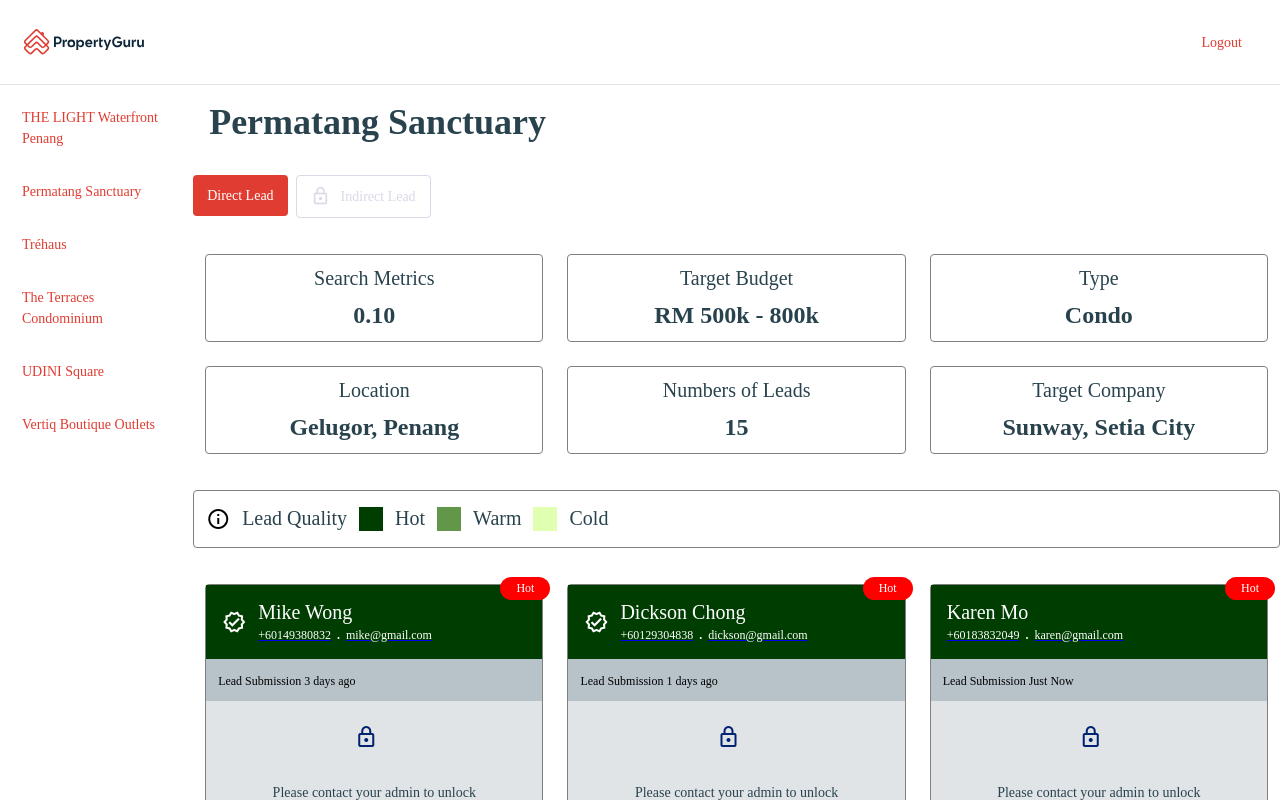
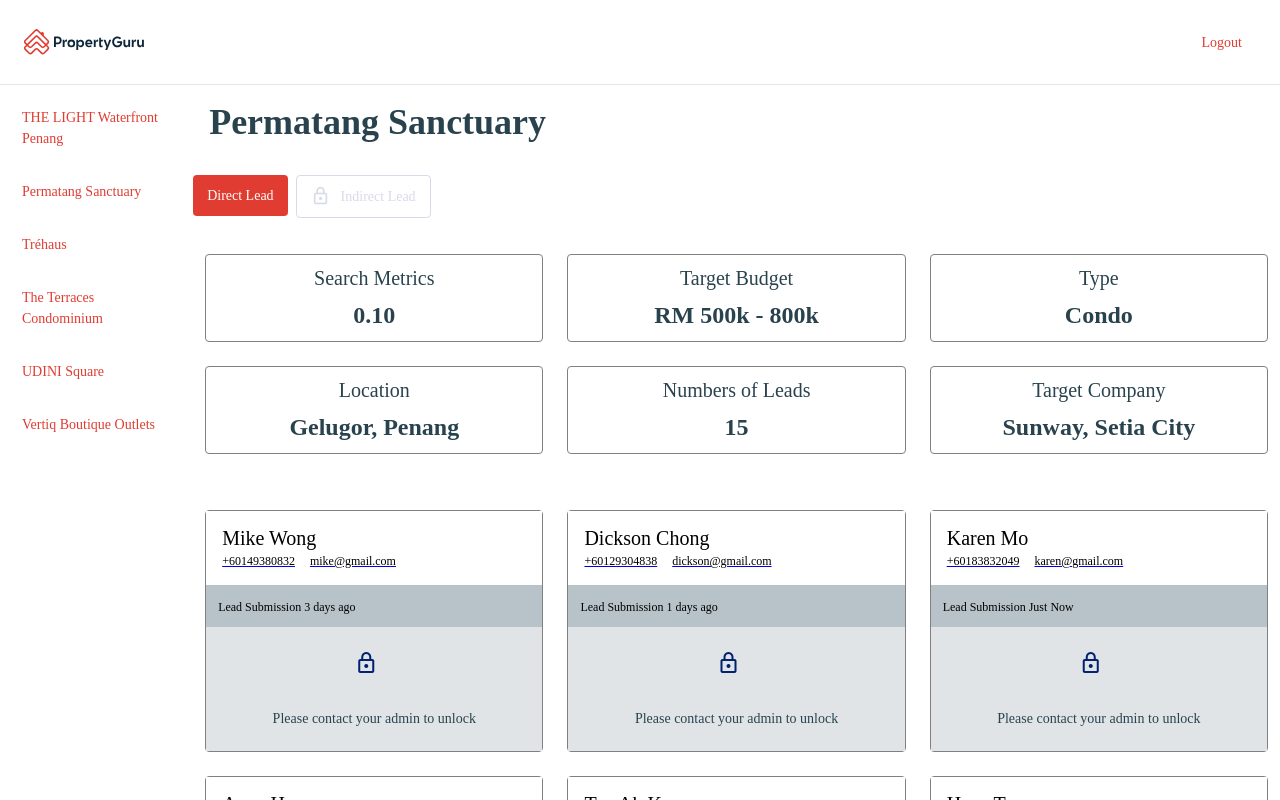
Before and after one commit to junKitClover/PGHack, a Next.js app: page /project/direct/permatang-sanctuary in a window 1280 px wide. Shown: the top 800 px of the page. Built offline with nearby package versions, Linux system fonts and the light colour scheme; sample sign-in values are in the browser's storage; a web font is replaced by a local one.

Commit message:
update all lead card

```diff
--- a/app/project/component/LeadCard.tsx
+++ b/app/project/component/LeadCard.tsx
@@ -101,9 +101,9 @@
         padding={[2, 4]}
         gap={3}
         alignItem="center"
-        backgroundColor={ColorMapping[leadScore].background}
+        backgroundColor={loginUser === "SUPER" ? ColorMapping[leadScore].background : 'white'}
       >
-        {isVerified && (
+        {( isVerified && loginUser === "SUPER" ) && (
           <Icon
             iconName="verified"
             title="OTP Verified"
@@ -113,20 +113,20 @@
           />
         )}
         <Stack gap={1}>
-          <Text size="medium" color={ColorMapping[leadScore].color}>
+          <Text size="medium" color={loginUser === "SUPER" ? ColorMapping[leadScore].color : "black"}>
             {name}
           </Text>
           <Flex>
-          <a href={`tel:${phoneNumber}`}><Text size="xSmall" color={ColorMapping[leadScore].color}>
+          <a href={`tel:${phoneNumber}`}><Text size="xSmall" color={loginUser === "SUPER" ? ColorMapping[leadScore].color : "black"}>
             {phoneNumber}
           </Text></a>
           <Text size="xSmall" weight="bold" color={ColorMapping[leadScore].color}>&nbsp;&nbsp;.&nbsp;&nbsp;</Text>
-          <a href={`mailto:${email}`}><Text size="xSmall" color={ColorMapping[leadScore].color}>
+          <a href={`mailto:${email}`}><Text size="xSmall" color={loginUser === "SUPER" ? ColorMapping[leadScore].color : "black"}>
             {email}
           </Text></a>
           </Flex>
         </Stack>
-        <div className={styles.leadScore}><Text color="white" size="xSmall">{leadScore}</Text></div>
+        {loginUser === "SUPER" && <div className={styles.leadScore}><Text color="white" size="xSmall">{leadScore}</Text></div>}
       </Flex>
     </div>
     <Box
--- a/app/project/direct/[projectName]/page.tsx
+++ b/app/project/direct/[projectName]/page.tsx
@@ -67,7 +67,7 @@
           <InfoCard {...props} key={i} />
         ))}
       </Grid>
-      <LeadQuality />
+      {loginUser === "SUPER" ? <LeadQuality /> : false}
       <Grid col={[1, 2, 3]} gap={[3, 5, 6]} paddingBlock={5} paddingInline={3}>
         {leadInfo.map((prop, i) => {
           if (isLoading) return <LeadCardShimmer key={i} />;
```
